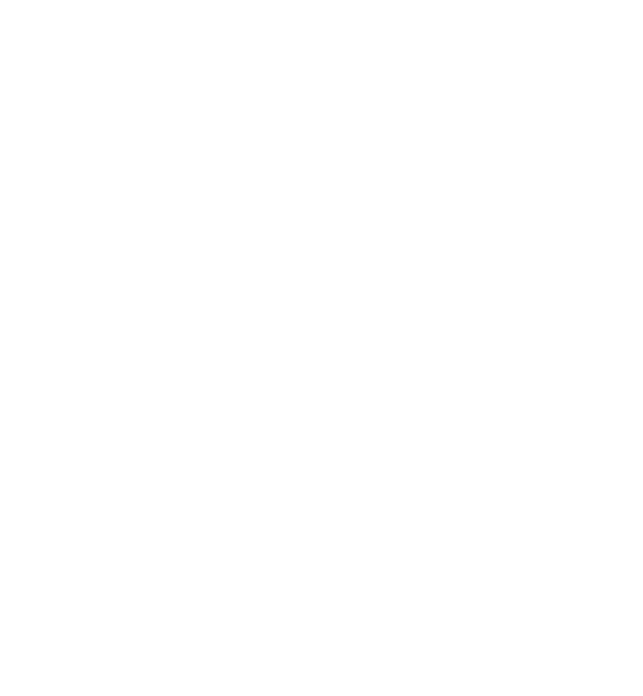
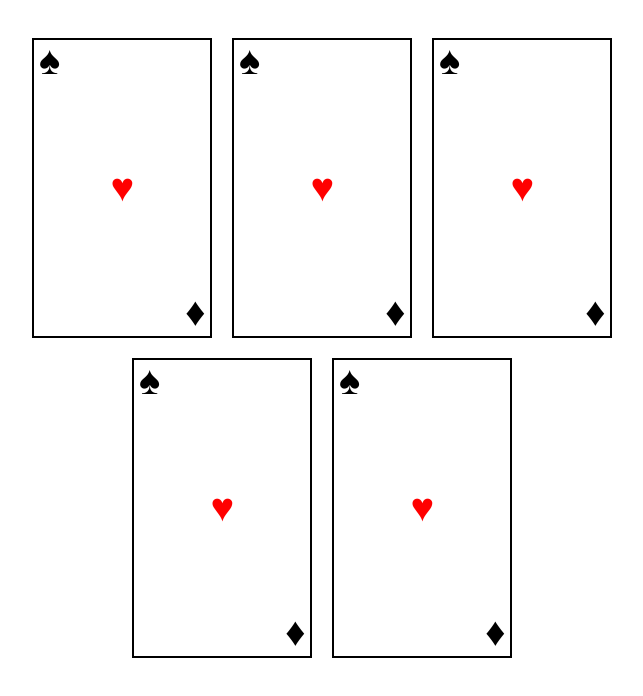
Before and after one commit to joelzac/playing-cards, a plain HTML site: page index.html in a window 1280 px wide. Shown: the whole page, without its empty margins (318-961 px from the left). Drawn offline with Linux system fonts and the light colour scheme.

Commit message:
completed html css

```diff
--- a/index.html
+++ b/index.html
@@ -11,21 +11,33 @@
     <main id="playing-cards">
 
         <div class="card">
-            <div class="left"></div>
-            <div class="middle"></div>
-            <div class="right"></div>
+          <div class="left">♠</div>
+          <div class="middle">♥</div>
+          <div class="right">♦</div>
         </div>
 
         <div class="card">
-            <div class="left"></div>
-            <div class="middle"></div>
-            <div class="right"></div>
+          <div class="left">♠</div>
+          <div class="middle">♥</div>
+          <div class="right">♦</div>
         </div>
 
         <div class="card">
-            <div class="left"></div>
-            <div class="middle"></div>
-            <div class="right"></div>
+          <div class="left">♠</div>
+          <div class="middle">♥</div>
+          <div class="right">♦</div>
+        </div>
+
+        <div class="card">
+            <div class="left">♠</div>
+            <div class="middle">♥</div>
+            <div class="right">♦</div>
+        </div>
+
+        <div class="card">
+            <div class="left">♠</div>
+            <div class="middle">♥</div>
+            <div class="right">♦</div>
         </div>
 
     </main>
--- a/styles.css
+++ b/styles.css
@@ -0,0 +1,66 @@
+* {
+    box-sizing: border-box;
+  }
+
+  #playing-cards {
+    display: flex;
+    justify-content: center;
+    gap: 20px;
+    flex-wrap: wrap;
+    flex-direction: row;
+    max-width: 600px;
+    margin: 0 auto;
+    padding: 30px 10px;
+   }
+
+   #playing-cards::after {
+    content: "";
+    width: 180px;
+  }
+
+  .card {
+  justify-content: space-between;
+  height: 300px;
+  border: 2px solid black;
+  width: 180px;
+  display: flex;
+  line-height: .8em
+  }
+
+  #playing-cards::after {
+    content: "";
+    width: 380px;
+  }
+
+
+  .left {
+  align-self: flex-start;
+  vertical-align: top;
+  font-size: 40px;
+  flex-wrap: wrap;
+  line-height: .8em;
+    padding: 5px;
+
+  }
+
+  .middle {
+  display: flex;
+  align-self: center;
+  flex-direction: column;
+  color: red;
+  font-size: 40px;
+  align-items: center;
+  line-height: .8em;
+   }
+
+  .right {
+  align-self: flex-end;
+  font-size: 40px;
+  line-height: .8em;
+  transform: rotate(180deg);
+    padding: 5px;
+  }
+
+  span {
+  transform: rotate(180deg);
+  }
```
